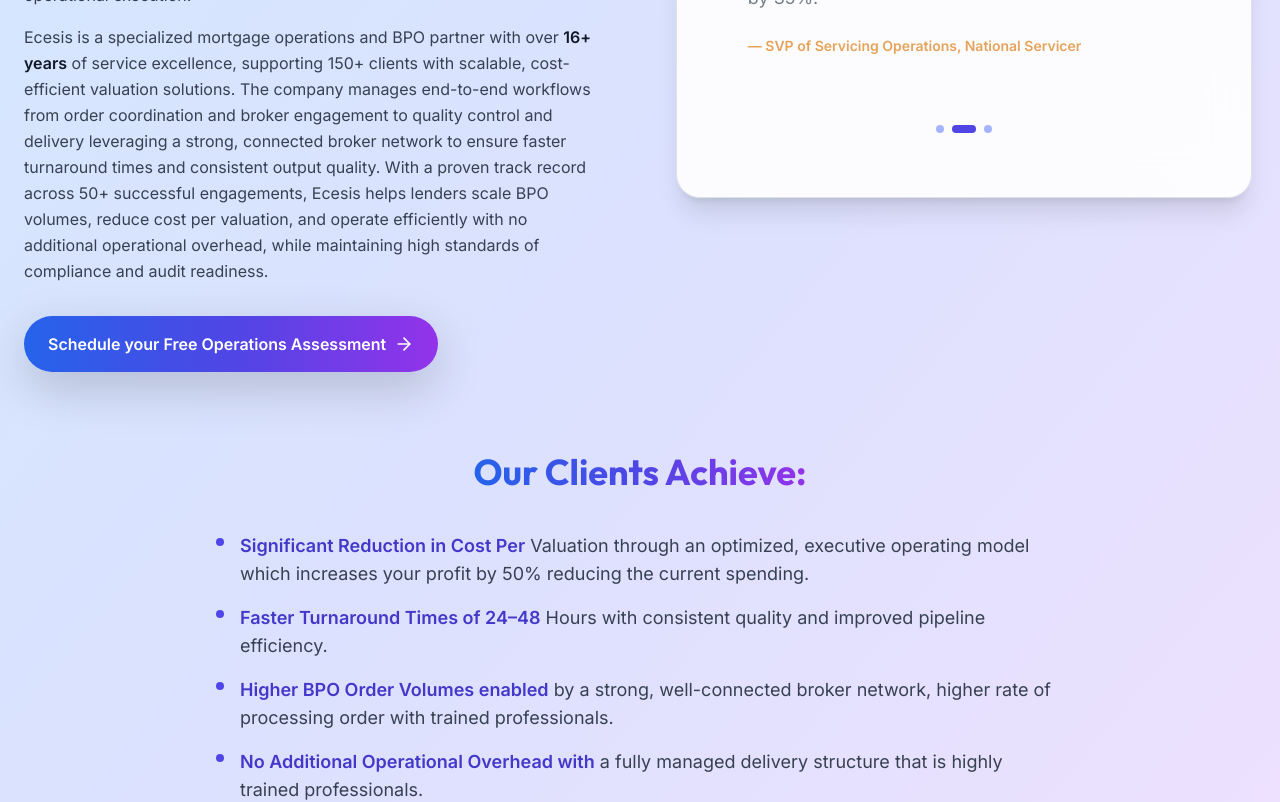
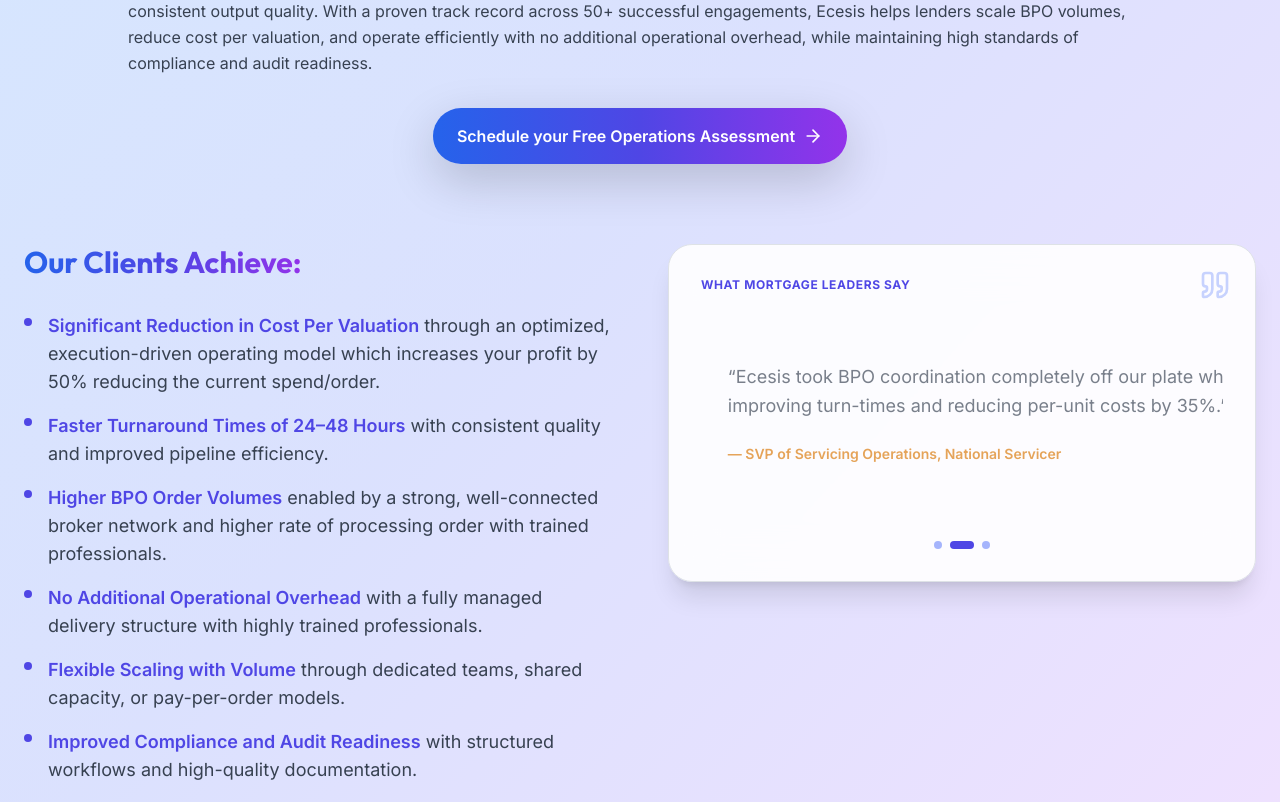
Before and after one commit to Hrishiii-s/demo-project, a Next.js app: page /services-details/b2b_bpo_valuation in a window 1280 px wide. Shown: the part 620-1422 px from the top of the page. Built offline with nearby package versions, Linux system fonts and the light colour scheme.

Commit message:
fix hero bpo

```diff
--- a/components/bpo/bpo_hero.jsx
+++ b/components/bpo/bpo_hero.jsx
@@ -58,30 +58,31 @@
   }, [index]);
 
   return (
-    <section className="relative pt-20 pb-24 min-h-screen overflow-hidden bg-gradient-to-br from-blue-300/40 via-indigo-300/40 to-purple-300/40">
-      {/* Animated Background Glow */}
+    <section className="relative pt-20 pb-24 overflow-hidden bg-gradient-to-br from-blue-300/40 via-indigo-300/40 to-purple-300/40">
+      {/* Background Glow */}
       <motion.div
         animate={{ scale: [1, 1.05, 1] }}
-        transition={{ duration: 12, repeat: Infinity, ease: 'easeInOut' }}
+        transition={{ duration: 12, repeat: Infinity }}
         className="absolute inset-0 -z-10 overflow-hidden"
       >
         <div className="absolute -top-32 -right-32 w-[900px] h-[900px] bg-gradient-to-br from-blue-400/60 via-indigo-500/60 to-purple-600/60 rounded-full blur-3xl" />
         <div className="absolute -bottom-32 -left-32 w-[900px] h-[900px] bg-gradient-to-tr from-indigo-500/60 via-purple-500/60 to-pink-500/60 rounded-full blur-3xl" />
       </motion.div>
 
-      {/* Heading */}
+      <div className="max-w-7xl mx-auto px-6">
+        {/* HERO HEADING */}
         <motion.div
           initial={{ opacity: 0, y: 30 }}
           animate={{ opacity: 1, y: 0 }}
-        transition={{ duration: 0.8 }}
-        className="max-w-7xl mx-auto px-6 text-center mb-16"
+          className="text-center mb-14"
         >
-        <h1 className="text-4xl lg:text-5xl font-bold text-gray-900 max-w-5xl mx-auto mb-4">
-          Drive Higher BPO Volumes with<br></br>
+          <h1 className="text-4xl lg:text-5xl font-bold text-gray-900 mb-4">
+            Drive Higher BPO Volumes with <br />
             <span className="bg-gradient-to-r from-blue-600 via-indigo-600 to-purple-600 bg-clip-text text-transparent">
               Reduced Costs and Operational Overhead
             </span>
           </h1>
+
           <p className="text-xl font-semibold bg-gradient-to-r from-indigo-700 via-slate-700 to-gray-800 bg-clip-text text-transparent">
             Outsource mortgage operations to boost BPO order volumes at reduced
             costs leveraging a robust, interconnected broker network without
@@ -89,63 +90,34 @@
           </p>
         </motion.div>
 
-      {/* Main Grid */}
-      <div className="max-w-7xl mx-auto px-6 grid grid-cols-1 lg:grid-cols-2 gap-16 items-start">
-        {/* LEFT CONTENT */}
-        <motion.div
-          initial="hidden"
-          animate="visible"
-          variants={{
-            hidden: {},
-            visible: {
-              transition: {
-                staggerChildren: 0.15,
-              },
-            },
-          }}
-        >
-          <motion.div
-            variants={{
-              hidden: { opacity: 0, y: 20 },
-              visible: { opacity: 1, y: 0 },
-            }}
-            className="max-w-xl"
-          >
-            <p className="text-base text-gray-700 mb-3 leading-relaxed">
+        {/* FULL WIDTH CONTENT */}
+        <div className="max-w-5xl mx-auto text-center mb-10">
+          <p className="text-base text-left text-gray-700 mb-4 leading-relaxed">
             We manage the complete mortgage valuation process from order
             coordination and broker engagement to quality control and delivery
             enabling you to scale BPO volumes efficiently while reducing costs
-              and operational overhead. Our optimized model leverages a highly
-              connected broker network and streamlined workflows to deliver
-              faster turnaround times, improved cost efficiency, and consistent
-              output quality so your internal teams can stay focused on core
-              lending priorities rather than operational execution.
+            and operational overhead.Our optimized model leverages a highly
+            connected broker network and streamlined workflows to deliver faster
+            turnaround times, improved cost efficiency, and consistent output
+            quality so your internal teams can stay focused on core lending
+            priorities rather than operational execution.
           </p>
 
-            <p className="text-base text-gray-700 mb-3 leading-relaxed">
+          <p className="text-base text-left text-gray-700 leading-relaxed">
             Ecesis is a specialized mortgage operations and BPO partner with
-              over{' '}
-              <span className="font-semibold text-gray-900">16+ years</span> of
-              service excellence, supporting 150+ clients with scalable,
+            over <span className="font-semibold text-gray-900">16+ years</span>{' '}
+            of service excellence, supporting <b>150+ clients</b> with scalable,
             cost-efficient valuation solutions. The company manages end-to-end
             workflows from order coordination and broker engagement to quality
             control and delivery leveraging a strong, connected broker network
             to ensure faster turnaround times and consistent output quality.
-              With a proven track record across 50+ successful engagements,
-              Ecesis helps lenders scale BPO volumes, reduce cost per valuation,
-              and operate efficiently with no additional operational overhead,
-              while maintaining high standards of compliance and audit
-              readiness.
+            With a proven track record across 50+ successful engagements, Ecesis
+            helps lenders scale BPO volumes, reduce cost per valuation, and
+            operate efficiently with no additional operational overhead, while
+            maintaining high standards of compliance and audit readiness.
           </p>
-          </motion.div>
 
-          <motion.div
-            variants={{
-              hidden: { opacity: 0, y: 20 },
-              visible: { opacity: 1, y: 0 },
-            }}
-            className="mt-8"
-          >
+          <div className="mt-8">
             <a
               href="https://calendly.com/vishnu-vinayan-ecesistech/30-minute-meeting-clone"
               target="_blank"
@@ -154,39 +126,141 @@
               <motion.button
                 whileHover={{ scale: 1.05 }}
                 whileTap={{ scale: 0.98 }}
-                className="px-6 py-3 bg-gradient-to-r from-blue-600 via-indigo-600 to-purple-600 text-white rounded-full font-semibold inline-flex items-center group shadow-lg"
+                className="px-6 py-3 bg-gradient-to-r from-blue-600 via-indigo-600 to-purple-600 text-white rounded-full font-semibold inline-flex items-center shadow-lg"
               >
                 Schedule your Free Operations Assessment
-                <ArrowRight className="ml-2 w-5 h-5 group-hover:translate-x-1 transition-transform" />
+                <ArrowRight className="ml-2 w-5 h-5" />
               </motion.button>
             </a>
-          </motion.div>
-        </motion.div>
+          </div>
+        </div>
 
-        {/* RIGHT TESTIMONIAL */}
-        <motion.div
-          initial={{ opacity: 0, y: 40, scale: 0.95 }}
-          animate={{ opacity: 1, y: 0, scale: 1 }}
-          transition={{ duration: 0.8, delay: 0.3 }}
-          className="
-            relative bg-white/90 backdrop-blur-xl rounded-3xl shadow-xl
-            border border-blue-200
-            p-6 sm:p-8 lg:p-10
-            w-full max-w-md sm:max-w-lg lg:max-w-xl
-            mx-auto
-            mt-8 lg:mt-0
-            overflow-hidden
-          "
+        {/* CLIENT RESULTS + TESTIMONIAL */}
+        <div className="grid grid-cols-1 lg:grid-cols-2 gap-14 mt-20 items-start">
+          {/* LEFT - CLIENT RESULTS */}
+          <div>
+            <h2 className="text-3xl font-bold text-gray-900 mb-8">
+              <span className="bg-gradient-to-r from-blue-600 via-indigo-600 to-purple-600 bg-clip-text text-transparent">
+                Our Clients Achieve:
+              </span>
+            </h2>
+
+            <ul className="space-y-4">
+              <motion.li
+                initial={{ opacity: 0, x: -20 }}
+                whileInView={{ opacity: 1, x: 0 }}
+                viewport={{ once: true }}
+                transition={{ duration: 0.4, delay: 0.1 }}
+                className="flex items-start gap-3 text-gray-700 text-base md:text-lg leading-relaxed"
               >
+                <span className="mt-1.5 h-2 w-2 rounded-full bg-indigo-600 shrink-0" />
+                <span>
+                  <span className="font-semibold text-indigo-600">
+                    Significant Reduction in Cost Per Valuation
+                  </span>
+                  {
+                    ' through an optimized, execution-driven operating model which increases your profit by 50% reducing the current spend/order.'
+                  }
+                </span>
+              </motion.li>
+
+              <motion.li
+                initial={{ opacity: 0, x: -20 }}
+                whileInView={{ opacity: 1, x: 0 }}
+                viewport={{ once: true }}
+                transition={{ duration: 0.4, delay: 0.2 }}
+                className="flex items-start gap-3 text-gray-700 text-base md:text-lg leading-relaxed"
+              >
+                <span className="mt-1.5 h-2 w-2 rounded-full bg-indigo-600 shrink-0" />
+                <span>
+                  <span className="font-semibold text-indigo-600">
+                    Faster Turnaround Times of 24–48 Hours
+                  </span>
+                  {' with consistent quality and improved pipeline efficiency.'}
+                </span>
+              </motion.li>
+
+              <motion.li
+                initial={{ opacity: 0, x: -20 }}
+                whileInView={{ opacity: 1, x: 0 }}
+                viewport={{ once: true }}
+                transition={{ duration: 0.4, delay: 0.3 }}
+                className="flex items-start gap-3 text-gray-700 text-base md:text-lg leading-relaxed"
+              >
+                <span className="mt-1.5 h-2 w-2 rounded-full bg-indigo-600 shrink-0" />
+                <span>
+                  <span className="font-semibold text-indigo-600">
+                    Higher BPO Order Volumes
+                  </span>
+                  {
+                    ' enabled by a strong, well-connected broker network and higher rate of processing order with trained professionals.'
+                  }
+                </span>
+              </motion.li>
+
+              <motion.li
+                initial={{ opacity: 0, x: -20 }}
+                whileInView={{ opacity: 1, x: 0 }}
+                viewport={{ once: true }}
+                transition={{ duration: 0.4, delay: 0.4 }}
+                className="flex items-start gap-3 text-gray-700 text-base md:text-lg leading-relaxed"
+              >
+                <span className="mt-1.5 h-2 w-2 rounded-full bg-indigo-600 shrink-0" />
+                <span>
+                  <span className="font-semibold text-indigo-600">
+                    No Additional Operational Overhead
+                  </span>
+                  {
+                    ' with a fully managed delivery structure with highly trained professionals.'
+                  }
+                </span>
+              </motion.li>
+
+              <motion.li
+                initial={{ opacity: 0, x: -20 }}
+                whileInView={{ opacity: 1, x: 0 }}
+                viewport={{ once: true }}
+                transition={{ duration: 0.4, delay: 0.5 }}
+                className="flex items-start gap-3 text-gray-700 text-base md:text-lg leading-relaxed"
+              >
+                <span className="mt-1.5 h-2 w-2 rounded-full bg-indigo-600 shrink-0" />
+                <span>
+                  <span className="font-semibold text-indigo-600">
+                    Flexible Scaling with Volume
+                  </span>
+                  {
+                    ' through dedicated teams, shared capacity, or pay-per-order models.'
+                  }
+                </span>
+              </motion.li>
+
+              <motion.li
+                initial={{ opacity: 0, x: -20 }}
+                whileInView={{ opacity: 1, x: 0 }}
+                viewport={{ once: true }}
+                transition={{ duration: 0.4, delay: 0.6 }}
+                className="flex items-start gap-3 text-gray-700 text-base md:text-lg leading-relaxed"
+              >
+                <span className="mt-1.5 h-2 w-2 rounded-full bg-indigo-600 shrink-0" />
+                <span>
+                  <span className="font-semibold text-indigo-600">
+                    Improved Compliance and Audit Readiness
+                  </span>
+                  {' with structured workflows and high-quality documentation.'}
+                </span>
+              </motion.li>
+            </ul>
+          </div>
+
+          {/* RIGHT - TESTIMONIAL */}
+          <motion.div className="relative bg-white/90 backdrop-blur-xl rounded-3xl shadow-xl border border-blue-200 p-8">
             <p className="text-xs font-bold uppercase tracking-wider text-indigo-600 mb-4">
               What Mortgage Leaders Say
             </p>
 
-          {/* Quote Icon */}
             <Quote className="absolute top-6 right-6 w-8 h-8 text-indigo-200" />
 
-          {/* SLIDER WRAPPER */}
-          <div className="relative min-h-[220px] sm:min-h-[200px] lg:h-[220px] overflow-hidden">
+            <div className="relative min-h-[200px] overflow-hidden">
               <AnimatePresence custom={direction} mode="wait">
                 <motion.div
                   key={index}
@@ -195,45 +269,27 @@
                   initial="enter"
                   animate="center"
                   exit="exit"
-                transition={{ duration: 0.45, ease: 'easeOut' }}
-                drag="x"
-                dragConstraints={{ left: 0, right: 0 }}
-                dragElastic={0.6}
-                onDragEnd={(e, { offset }) => {
-                  if (offset.x < -80) paginate(1);
-                  if (offset.x > 80) paginate(-1);
-                }}
-                className="
-                  absolute inset-0
-                  flex flex-col justify-center
-                  cursor-grab active:cursor-grabbing
-                  px-1
-                "
+                  transition={{ duration: 0.45 }}
+                  className="absolute inset-0 flex flex-col justify-center"
                 >
-                <p className="text-base sm:text-lg text-gray-700 leading-relaxed mb-4 break-words">
-                  <span className="text-xl sm:text-2xl font-serif mr-1">“</span>
-                  {testimonials[index].quote}
-                  <span className="text-xl sm:text-2xl font-serif ml-1">”</span>
+                  <p className="text-lg text-gray-700 mb-4 leading-relaxed">
+                    “{testimonials[index].quote}”
                   </p>
 
                   <p className="text-sm font-semibold text-amber-600">
-                  — {testimonials[index].author}, {testimonials[index].company}
+                    — {testimonials[index].author},{' '}
+                    {testimonials[index].company}
                   </p>
                 </motion.div>
               </AnimatePresence>
             </div>
 
-          {/* Pagination Dots */}
-          <div className="flex justify-center gap-2 mt-4 mb-4">
+            <div className="flex justify-center gap-2 mt-4">
               {testimonials.map((_, i) => (
                 <button
                   key={i}
-                onClick={() => {
-                  if (i !== index) {
-                    setIndex([i, i > index ? 1 : -1]);
-                  }
-                }}
-                className={`h-2 rounded-full transition-all ${
+                  onClick={() => setIndex([i, i > index ? 1 : -1])}
+                  className={`h-2 rounded-full ${
                     i === index ? 'w-6 bg-indigo-600' : 'w-2 bg-indigo-300'
                   }`}
                 />
@@ -241,49 +297,7 @@
             </div>
           </motion.div>
         </div>
-
-      {/* FULL WIDTH - Our Clients Achieve Section with Simple Bullet Points */}
-      <motion.div
-        initial={{ opacity: 0, y: 30 }}
-        whileInView={{ opacity: 1, y: 0 }}
-        viewport={{ once: true }}
-        transition={{ duration: 0.6 }}
-        className="max-w-4xl mx-auto px-6 mt-20"
-      >
-        <h2 className="text-3xl lg:text-4xl font-bold text-center text-gray-900 mb-10">
-          <span className="bg-gradient-to-r from-blue-600 via-indigo-600 to-purple-600 bg-clip-text text-transparent">
-            Our Clients Achieve:
-          </span>
-        </h2>
-
-        <ul className="space-y-4">
-          {[
-            'Significant Reduction in Cost Per Valuation through an optimized, executive operating model which increases your profit by 50% reducing the current spending.',
-            'Faster Turnaround Times of 24–48 Hours with consistent quality and improved pipeline efficiency.',
-            'Higher BPO Order Volumes enabled by a strong, well-connected broker network, higher rate of processing order with trained professionals.',
-            'No Additional Operational Overhead with a fully managed delivery structure that is highly trained professionals.',
-            'Flexible Scaling with Volume through dedicated teams, shared capacity, pay-per-order models.',
-            'Improved Compliance and Audit Readiness with structured workflows across all high-quality documentation.',
-          ].map((item, i) => (
-            <motion.li
-              key={i}
-              initial={{ opacity: 0, x: -20 }}
-              whileInView={{ opacity: 1, x: 0 }}
-              viewport={{ once: true }}
-              transition={{ duration: 0.4, delay: i * 0.1 }}
-              className="flex items-start gap-3 text-gray-700 text-base md:text-lg leading-relaxed"
-            >
-              <span className="mt-1.5 h-2 w-2 rounded-full bg-indigo-600 shrink-0" />
-              <span>
-                <strong className="font-semibold text-indigo-700">
-                  {item.split(' ').slice(0, 5).join(' ')}
-                </strong>{' '}
-                {item.split(' ').slice(5).join(' ')}
-              </span>
-            </motion.li>
-          ))}
-        </ul>
-      </motion.div>
+      </div>
     </section>
   );
 };
```
Lines whose indentation alone changed are shown as unchanged.
